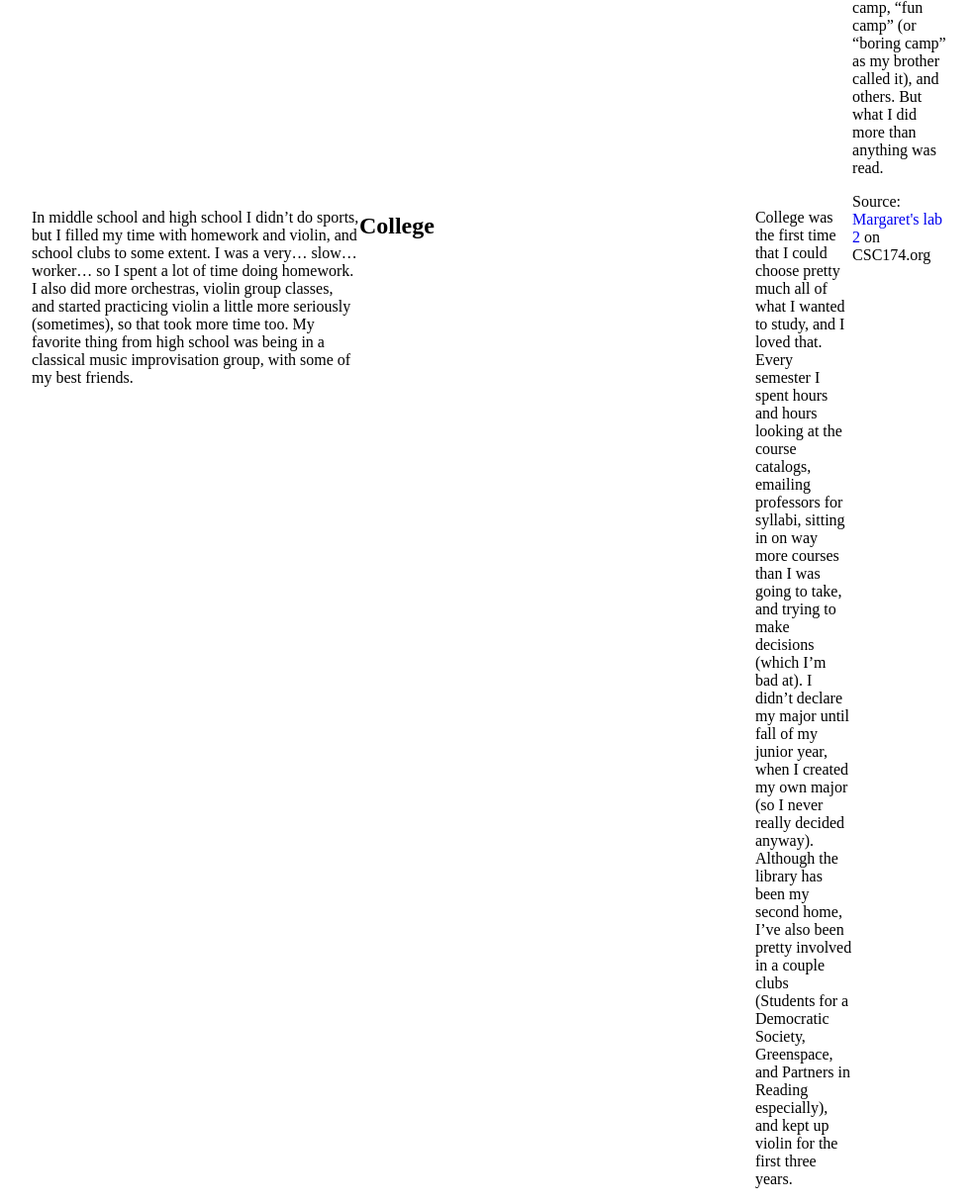
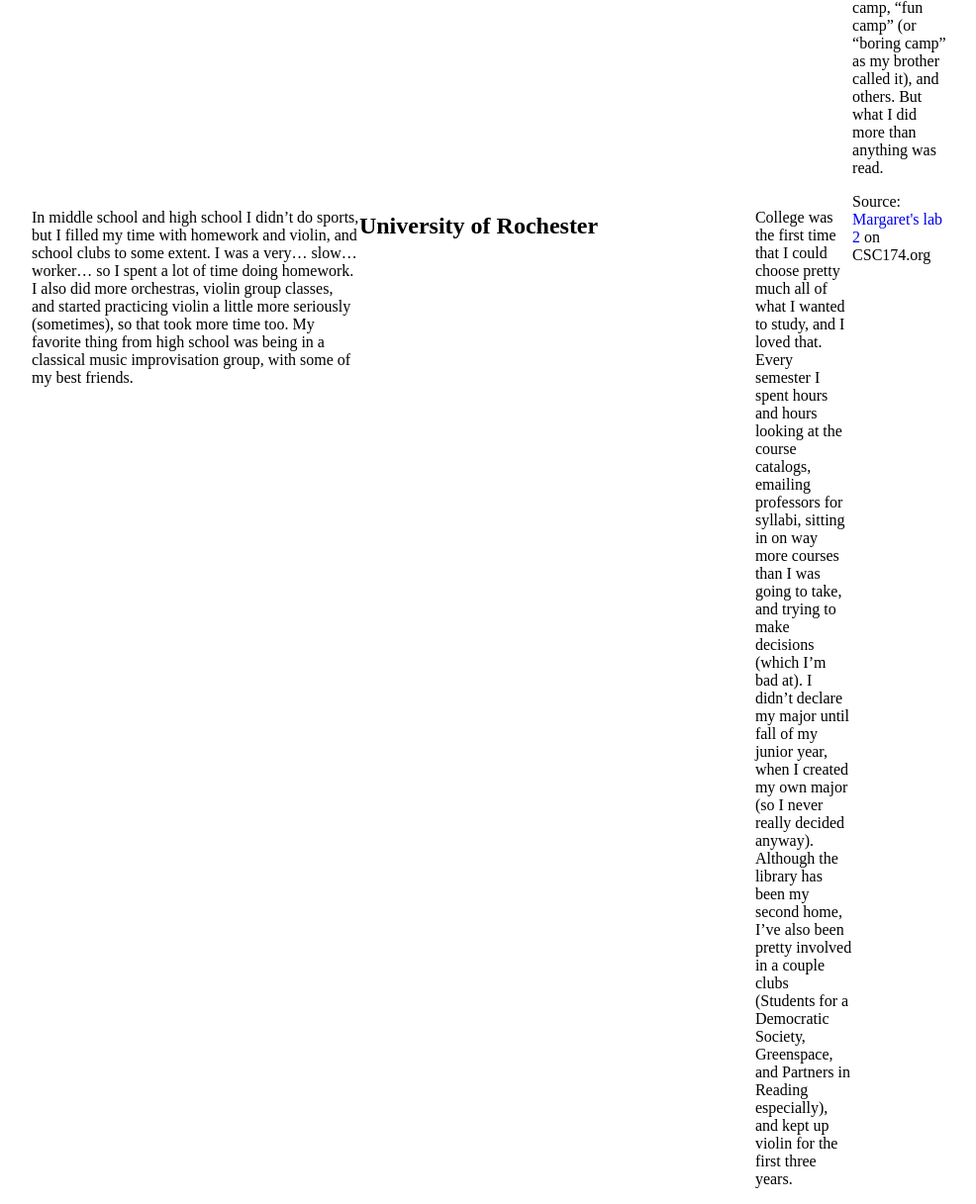
Before and after one commit to jmedina7/Paris-flash-website2, a PHP site: page /Paris-flash-website2/margaret.php in a window 1280 px wide. Shown: the part 1640-2857 px from the top of the page at 99% size, without its empty margins (233-1219 px from the left). Run offline with PHP 8.4, Linux system fonts and the light colour scheme; some libraries are stand-ins or nearby versions.

Commit message:
more conistency

```diff
--- a/margaret.php
+++ b/margaret.php
@@ -29,7 +29,7 @@
 
 			<p>In middle school and high school I didn’t do sports, but I filled my time with homework and violin, and school clubs to some extent. I was a very… slow… worker… so I spent a lot of time doing homework. I also did more orchestras, violin group classes, and started practicing violin a little more seriously (sometimes), so that took more time too. My favorite thing from high school was being in a classical music improvisation group, with some of my best friends.</p>
 
-		<h2>College</h2>
+		<h2>University of Rochester</h2>
 
 			<p>College was the first time that I could choose pretty much all of what I wanted to study, and I loved that. Every semester I spent hours and hours looking at the course catalogs, emailing professors for syllabi, sitting in on way more courses than I was going to take, and trying to make decisions (which I’m bad at). I didn’t declare my major until fall of my junior year, when I created my own major (so I never really decided anyway). Although the library has been my second home, I’ve also been pretty involved in a couple clubs (Students for a Democratic Society, Greenspace, and Partners in Reading especially), and kept up violin for the first three years.</p>
 
```
